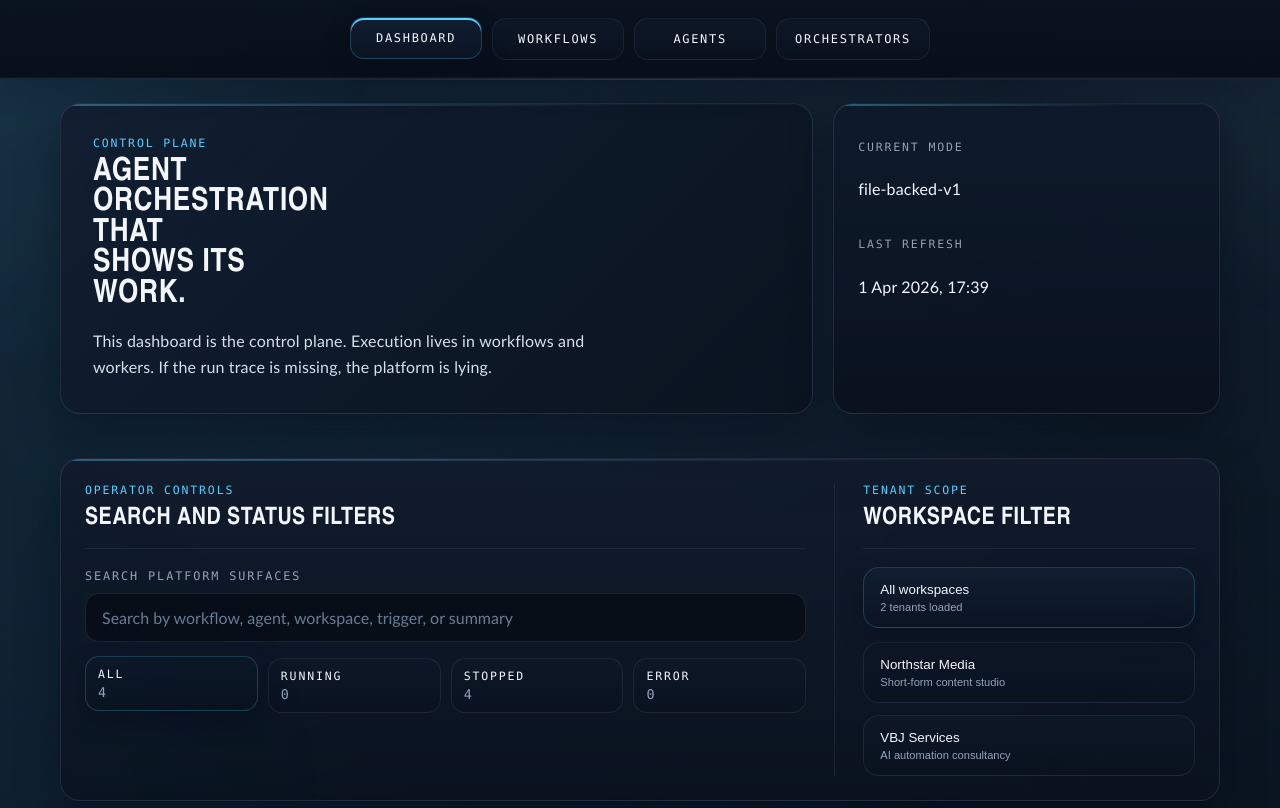
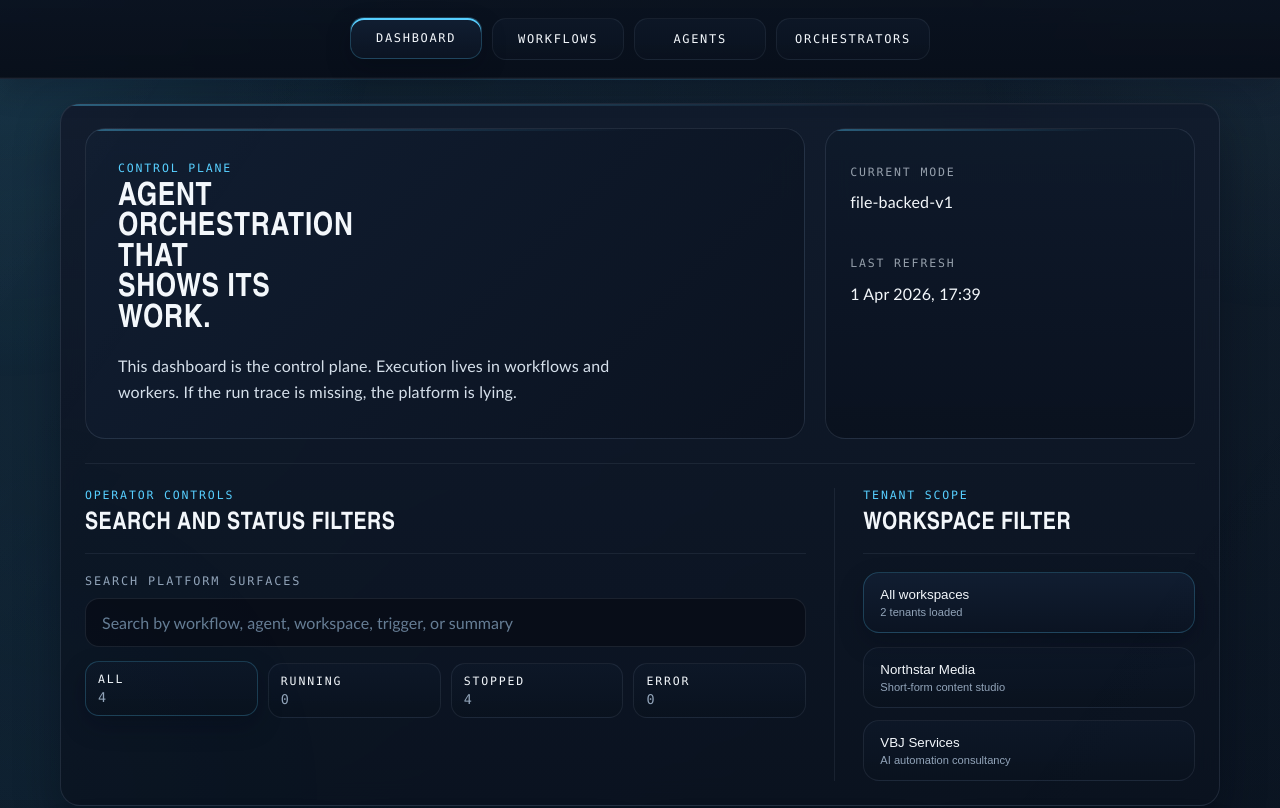
Before and after one commit to vbjservices/agent-orchestrator-dashboard, a plain HTML site: page dashboard/index.html in a window 1280 px wide. Shown: the top 808 px of the page. Drawn offline with Linux system fonts and the light colour scheme.

Commit message:
combined  The dashboard intro, runtime meta, search/status controls, and workspace filter

```diff
--- a/dashboard/index.html
+++ b/dashboard/index.html
@@ -24,7 +24,9 @@
         <main class="dashboard">
           <section class="view-stack">
             <section class="view" id="view-dashboard" data-view="dashboard">
-              <header class="hero">
+              <section class="panel panel--dashboard-overview">
+                <div class="dashboard-overview">
+                  <div class="dashboard-overview__top">
                     <div class="hero__copy">
                       <p class="eyebrow">Control Plane</p>
                       <h1>Agent orchestration that shows its work.</h1>
@@ -33,16 +35,22 @@
                         run trace is missing, the platform is lying.
                       </p>
                     </div>
+
                     <div class="hero__panel">
+                      <div class="hero__meta">
+                        <div>
                           <p class="hero__label">Current mode</p>
                           <p class="hero__value" id="mode-badge">file-backed-v1</p>
+                        </div>
+                        <div>
                           <p class="hero__label">Last refresh</p>
                           <p class="hero__value" id="generated-at">waiting for state</p>
                         </div>
-              </header>
+                      </div>
+                    </div>
+                  </div>
 
-              <section class="panel panel--control-rack">
-                <div class="control-rack">
+                  <div class="dashboard-overview__bottom">
                     <section class="control-rack__block control-rack__block--filters">
                       <div class="panel__heading control-rack__heading">
                         <div>
@@ -62,6 +70,7 @@
                       </div>
                       <div class="workspace-switcher" id="workspace-switcher"></div>
                     </section>
+                  </div>
                 </div>
               </section>
 
--- a/dashboard/styles.css
+++ b/dashboard/styles.css
@@ -282,14 +282,6 @@ body::after {
   background: linear-gradient(180deg, rgba(13, 22, 37, 0.88), rgba(9, 16, 28, 0.84));
 }
 
-.hero {
-  display: grid;
-  grid-template-columns: minmax(0, 1.85fr) minmax(280px, 0.95fr);
-  gap: clamp(14px, 2vw, 20px);
-  margin-bottom: clamp(16px, 2vw, 22px);
-  animation: rise-in 520ms ease-out both;
-}
-
 .hero__copy,
 .hero__panel,
 .panel,
@@ -381,6 +373,11 @@ body::after {
     linear-gradient(180deg, rgba(15, 26, 43, 0.96), rgba(10, 18, 31, 0.98));
 }
 
+.hero__meta {
+  display: grid;
+  gap: 18px;
+}
+
 .hero__label,
 .eyebrow,
 .workflow-card__tenant,
@@ -419,14 +416,27 @@ body::after {
   min-width: 0;
 }
 
-.panel--control-rack {
-  padding-block: clamp(18px, 2.4vw, 24px);
-}
-
-.control-rack {
+.panel--dashboard-overview {
+  padding: clamp(18px, 2.5vw, 24px);
+}
+
+.dashboard-overview {
+  display: grid;
+  gap: clamp(18px, 2.5vw, 24px);
+}
+
+.dashboard-overview__top {
+  display: grid;
+  grid-template-columns: minmax(0, 1.85fr) minmax(280px, 0.95fr);
+  gap: clamp(14px, 2vw, 20px);
+}
+
+.dashboard-overview__bottom {
   display: grid;
   grid-template-columns: minmax(0, 2fr) minmax(280px, 1fr);
   gap: clamp(18px, 2.4vw, 28px);
+  padding-top: clamp(18px, 2.4vw, 24px);
+  border-top: 1px solid rgba(146, 164, 185, 0.1);
 }
 
 .control-rack__block {
@@ -443,6 +453,11 @@ body::after {
 
 .control-rack__heading {
   margin-bottom: 18px;
+}
+
+.panel--dashboard-overview .hero__copy,
+.panel--dashboard-overview .hero__panel {
+  box-shadow: none;
 }
 
 .view-stack {
@@ -1712,7 +1727,8 @@ body::after {
     margin: 0;
   }
 
-  .control-rack {
+  .dashboard-overview__top,
+  .dashboard-overview__bottom {
     grid-template-columns: 1fr;
   }
 
@@ -1725,7 +1741,6 @@ body::after {
 }
 
 @media (max-width: 980px) {
-  .hero,
   .ledger {
     grid-template-columns: 1fr;
   }
```
Also changed, not shown: 1 other file. Lines whose indentation alone changed are shown as unchanged.
